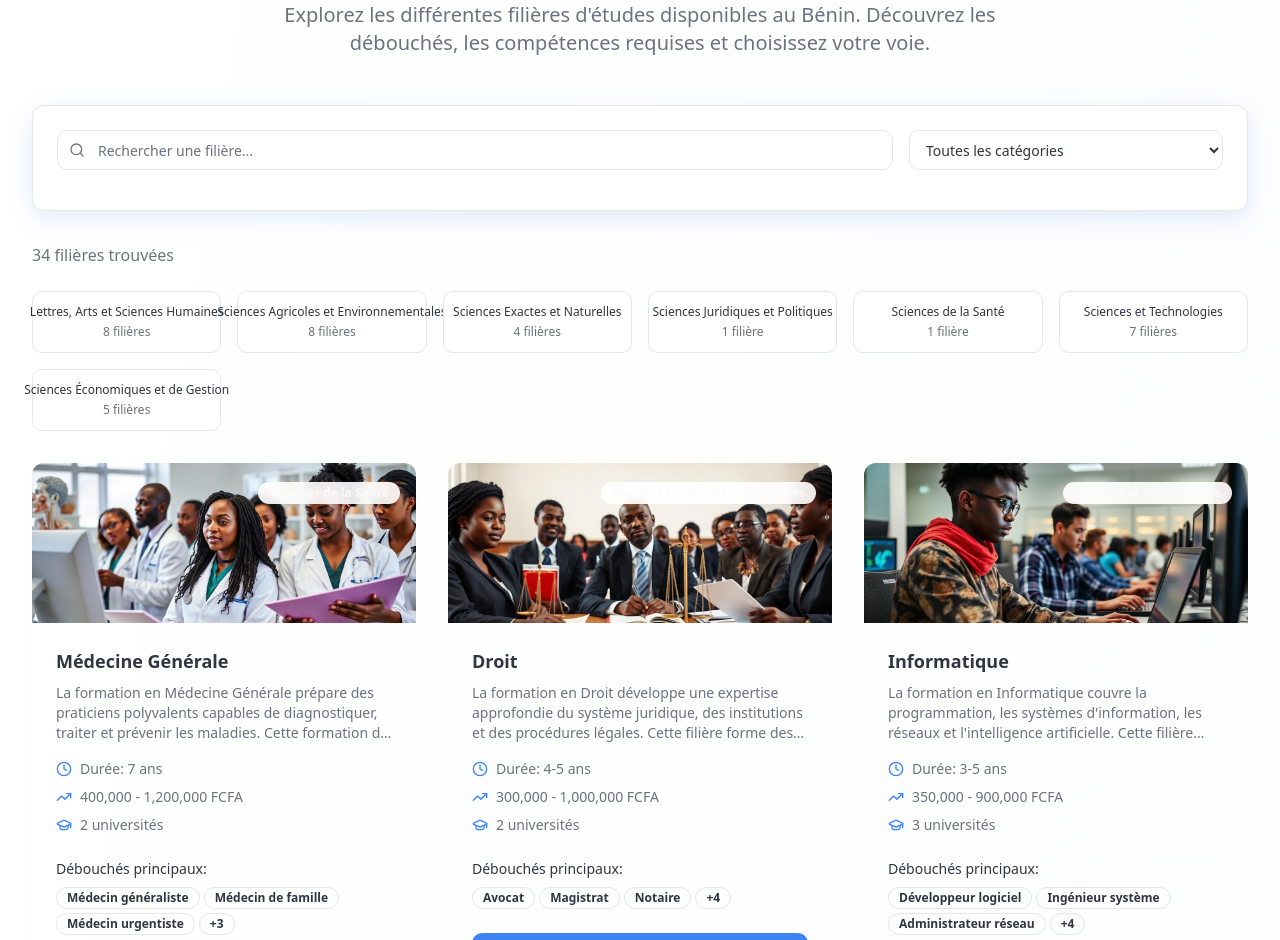
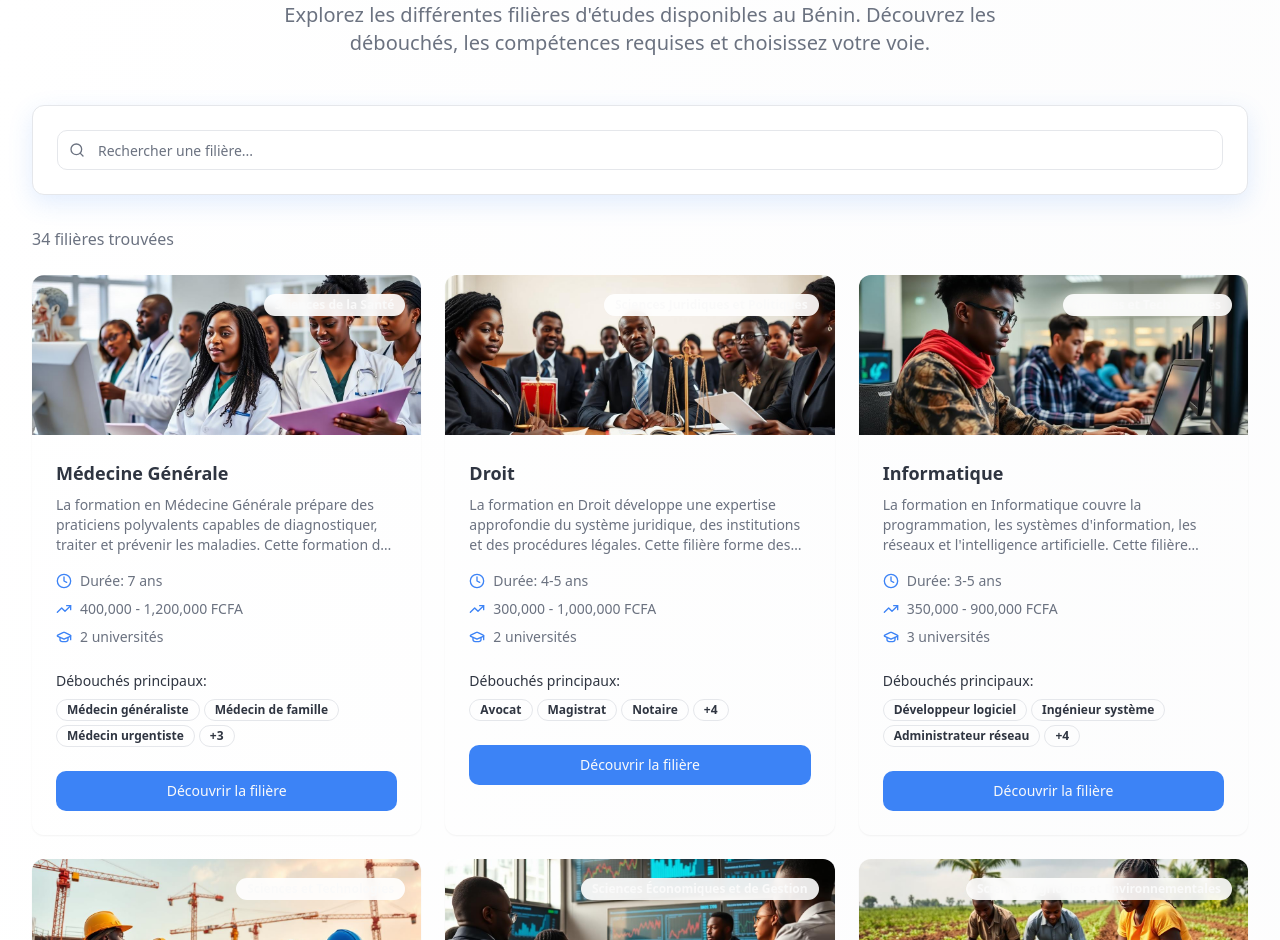
Before and after one commit to DgnSid/orientation-benin, a React (Vite) app: page /filieres in a window 1280 px wide. Shown: the part 160-1100 px from the top of the page. Built offline with nearby package versions, Linux system fonts and the light colour scheme.

Commit message:
Fix program display on filieres page
The AI has removed the categorization of programs on the filieres page, ensuring they are displayed uniquely as they appear on the school cards.

```diff
--- a/src/pages/Filieres.tsx
+++ b/src/pages/Filieres.tsx
@@ -1,16 +1,14 @@
 import React, { useState, useMemo } from 'react';
 import { Input } from '@/components/ui/input';
 import { Button } from '@/components/ui/button';
-import { Badge } from '@/components/ui/badge';
 import { Search, Filter } from 'lucide-react';
 import FiliereCard from '@/components/cards/FiliereCard';
 import filieresData from '@/data/filieres-details.json';
-import { getSchoolsOfferingFiliere, getUniversitiesOfferingFiliere } from '@/utils/filiereGenerator';
+import { getUniversitiesOfferingFiliere } from '@/utils/filiereGenerator';
 import { Filiere } from '@/types/data';
 
 const Filieres = () => {
   const [searchTerm, setSearchTerm] = useState('');
-  const [selectedCategory, setSelectedCategory] = useState<string>('all');
 
   // Get all unique filieres from the static data
   const allFilieres = useMemo(() => {
@@ -20,22 +18,19 @@ const Filieres = () => {
     }));
   }, []);
 
-  // Get unique categories
-  const categories = useMemo(() => {
-    const categorySet = new Set(allFilieres.map(filiere => filiere.category));
-    return Array.from(categorySet).sort();
-  }, [allFilieres]);
-
-  // Filter filieres
+  // Filter filieres by search term only
   const filteredFilieres = useMemo(() => {
     return allFilieres.filter(filiere => {
-      const matchesSearch = filiere.name.toLowerCase().includes(searchTerm.toLowerCase()) ||
-                          filiere.description.toLowerCase().includes(searchTerm.toLowerCase());
-      const matchesCategory = selectedCategory === 'all' || filiere.category === selectedCategory;
+      const matchesSearch = searchTerm === '' ||
+        filiere.name.toLowerCase().includes(searchTerm.toLowerCase()) ||
+        filiere.description.toLowerCase().includes(searchTerm.toLowerCase()) ||
+        filiere.careerOpportunities.some(career =>
+          career.toLowerCase().includes(searchTerm.toLowerCase())
+        );
 
-      return matchesSearch && matchesCategory;
+      return matchesSearch;
     });
-  }, [allFilieres, searchTerm, selectedCategory]);
+  }, [allFilieres, searchTerm]);
 
   return (
     <div className="min-h-screen bg-gradient-to-br from-background via-muted/20 to-background">
@@ -51,7 +46,7 @@ const Filieres = () => {
           </p>
         </div>
 
-        {/* Filters */}
+        {/* Search Filter */}
         <div className="bg-card rounded-xl shadow-elegant-md p-6 mb-8 border">
           <div className="flex flex-col lg:flex-row gap-4">
             {/* Search */}
@@ -64,38 +59,6 @@ const Filieres = () => {
                 className="pl-10"
               />
             </div>
-
-            {/* Category Filter */}
-            <select
-              value={selectedCategory}
-              onChange={(e) => setSelectedCategory(e.target.value)}
-              className="px-3 py-2 border border-input rounded-md bg-background text-sm min-w-48"
-            >
-              <option value="all">Toutes les catégories</option>
-              {categories.map(category => (
-                <option key={category} value={category}>{category}</option>
-              ))}
-            </select>
-          </div>
-
-          {/* Active filters */}
-          <div className="flex flex-wrap gap-2 mt-4">
-            {selectedCategory !== 'all' && (
-              <Badge variant="secondary" className="flex items-center gap-1">
-                {selectedCategory}
-                <button onClick={() => setSelectedCategory('all')} className="ml-1 hover:bg-muted-foreground/20 rounded-full p-0.5">
-                  ×
-                </button>
-              </Badge>
-            )}
-            {searchTerm && (
-              <Badge variant="secondary" className="flex items-center gap-1">
-                "{searchTerm}"
-                <button onClick={() => setSearchTerm('')} className="ml-1 hover:bg-muted-foreground/20 rounded-full p-0.5">
-                  ×
-                </button>
-              </Badge>
-            )}
           </div>
         </div>
 
@@ -106,49 +69,27 @@ const Filieres = () => {
           </p>
         </div>
 
-        {/* Categories overview */}
-        <div className="grid grid-cols-2 md:grid-cols-3 lg:grid-cols-6 gap-4 mb-8">
-          {categories.map(category => (
-            <Button
-              key={category}
-              variant={selectedCategory === category ? "default" : "outline"}
-              onClick={() => setSelectedCategory(category)}
-              className="text-center h-auto py-3 px-2"
-              size="sm"
-            >
-              <div className="text-xs font-medium">
-                {category}
-                <div className="text-xs opacity-70 mt-1">
-                  {allFilieres.filter(f => f.category === category).length} filière{allFilieres.filter(f => f.category === category).length > 1 ? 's' : ''}
-                </div>
-              </div>
-            </Button>
-          ))}
-        </div>
-
-        {/* Filieres Grid */}
-        <div className="grid grid-cols-1 md:grid-cols-2 lg:grid-cols-3 gap-8">
+        {/* Grid des filières */}
+        <div className="grid grid-cols-1 md:grid-cols-2 lg:grid-cols-3 gap-6">
           {filteredFilieres.map((filiere) => (
             <FiliereCard key={filiere.id} filiere={filiere} />
           ))}
         </div>
 
-        {/* No results */}
+        {/* Message si aucune filière trouvée */}
         {filteredFilieres.length === 0 && (
           <div className="text-center py-12">
             <Filter className="h-12 w-12 text-muted-foreground mx-auto mb-4" />
             <h3 className="text-lg font-semibold text-foreground mb-2">Aucune filière trouvée</h3>
             <p className="text-muted-foreground mb-4">
-              Essayez de modifier vos critères de recherche pour obtenir plus de résultats.
+              Essayez de modifier votre recherche pour obtenir plus de résultats.
             </p>
             <Button
-              onClick={() => {
-                setSearchTerm('');
-                setSelectedCategory('all');
-              }}
               variant="outline"
+              onClick={() => setSearchTerm('')}
+              className="mt-4"
             >
-              Réinitialiser les filtres
+              Réinitialiser la recherche
             </Button>
           </div>
         )}
```
